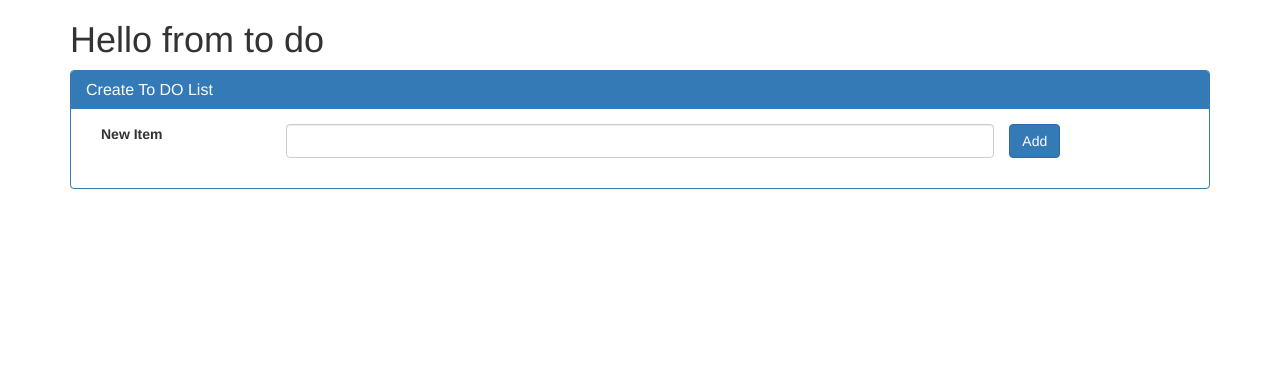
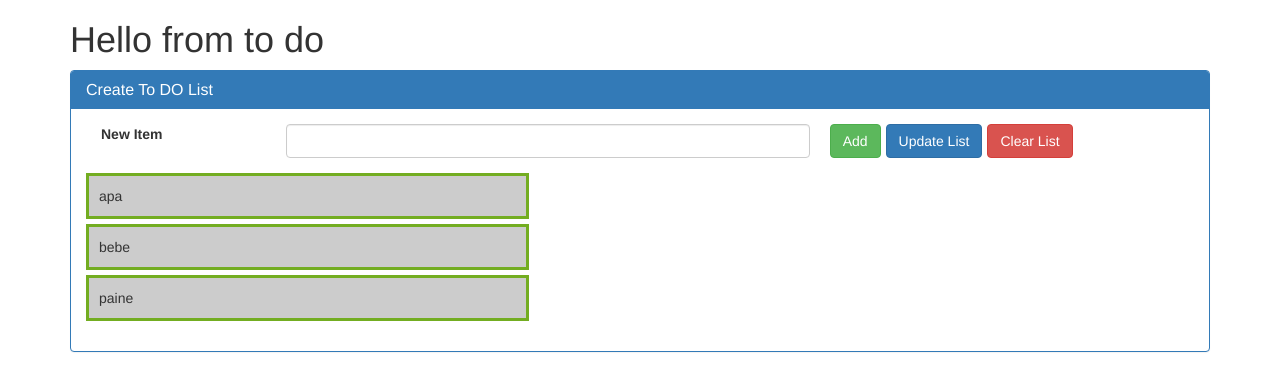
Before and after one commit to rosueduard/ToDoApp, an Angular app: page / in a window 1280 px wide. Shown: the top 390 px of the page. Built offline with nearby package versions, Linux system fonts and the light colour scheme.

Commit message:
add file saver

```diff
--- a/package.json
+++ b/package.json
@@ -22,6 +22,7 @@
     "@angular/router": "~7.2.0",
     "bootstrap": "^3.4.1",
     "core-js": "^2.5.4",
+    "file-saver": "^2.0.2",
     "jquery": "^3.4.1",
     "rxjs": "~6.3.3",
     "tslib": "^1.9.0",
--- a/src/app/services/todolist.service.ts
+++ b/src/app/services/todolist.service.ts
@@ -7,7 +7,8 @@ import {ToDoList} from './todolist';
 })
 export class ToDoListService {
 
-  private apiUrl = 'http://jsonplaceholder.typicode.com/users';
+  private apiUrl = 'https://jsonplaceholder.typicode.com/posts/2';
+  private postUrl = 'https://jsonplaceholder.typicode.com/posts';
   public itemsList: ToDoList[] = [];
 
 
@@ -19,7 +20,11 @@ export class ToDoListService {
     return this.http.get(this.apiUrl);
   }
 
-  getListItem() {
+  setData(data) {
+    return this.http.post(this.postUrl, data);
+  }
+
+  getListItem(): ToDoList[] {
     return this.itemsList;
   }
 
--- a/src/app/todolist/todolist.component.html
+++ b/src/app/todolist/todolist.component.html
@@ -9,21 +9,26 @@
 
       <div class="form-group">
         <label class="col-sm-2 control-label" for="fullName"> New Item</label>
-        <div class="col-sm-8">
+        <div class="col-sm-6">
           <input id="fullName" [(ngModel)]="newItem"  type="text" class="form-control" (keydown.enter)="addItemToList()">
         </div>
-        <button class="btn btn-primary" type="button" (click)="addItemToList()" >Add</button>
+
+        <div class="btn-toolbar">
+          <button class="btn btn-success" type="button" (click)="addItemToList()" >Add</button>
+          <button class="btn btn-primary" type="button" (click)="updateList()" >Update List</button>
+          <button class="btn btn-danger" type="button" (click)="clearList()" >Clear List</button>
+        </div>
       </div>
 
       <div class="form-group ">
-        <div *ngIf="itemsList"  class="center-block">
+        <div *ngIf="itemsList"  class="center-block ">
           <div *ngFor="let item of itemsList; let i = index" class="divlayout">
             {{item.name}}
           </div>
         </div>
       </div>
+    </div>
 
-    </div>
   </div>
 
 </div>
--- a/src/app/todolist/todolist.component.ts
+++ b/src/app/todolist/todolist.component.ts
@@ -1,6 +1,8 @@
 import {Component, ElementRef, OnInit} from '@angular/core';
 import {ToDoListService} from '../services/todolist.service';
 import {ToDoList} from '../services/todolist';
+import {HttpClient} from '@angular/common/http';
+import { saveAs } from 'file-saver';
 
 @Component({
   selector: 'to-do-list',
@@ -13,20 +15,33 @@ export class ToDoListComponent implements OnInit {
   public newItem: ToDoList;
 
   constructor(
-    private todolistService: ToDoListService
+    private todolistService: ToDoListService,
+    private http: HttpClient
   ) {}
 
   ngOnInit() {
-    console.log(ElementRef);
+    this.http.get('assets/list.json').subscribe((list: ToDoList) => {
+      // @ts-ignore
+      this.itemsList = list;
+      console.log(list);
+    });
   }
 
   addItemToList() {
-    const item: ToDoList = {
+    this.itemsList.push({
       name: this.newItem,
-      description: 'Test',
       done: false
-    };
-    this.itemsList.push(item);
+    });
+  }
+
+  clearList() {
+    this.itemsList = [];
+    this.updateList();
+  }
+
+  updateList() {
+    const blob = new Blob( [JSON.stringify(this.itemsList)], {type: 'application/octet-stream'} );
+    saveAs( blob, 'list.json');
   }
 
 }
--- /dev/null
+++ b/src/assets/list.json
@@ -0,0 +1 @@
+[{"name":"apa","done":false},{"name":"bebe","done":false},{"name":"paine","done":false}]
```
Also changed, not shown: 1 other file (tests, documents, lock files or other folders).
